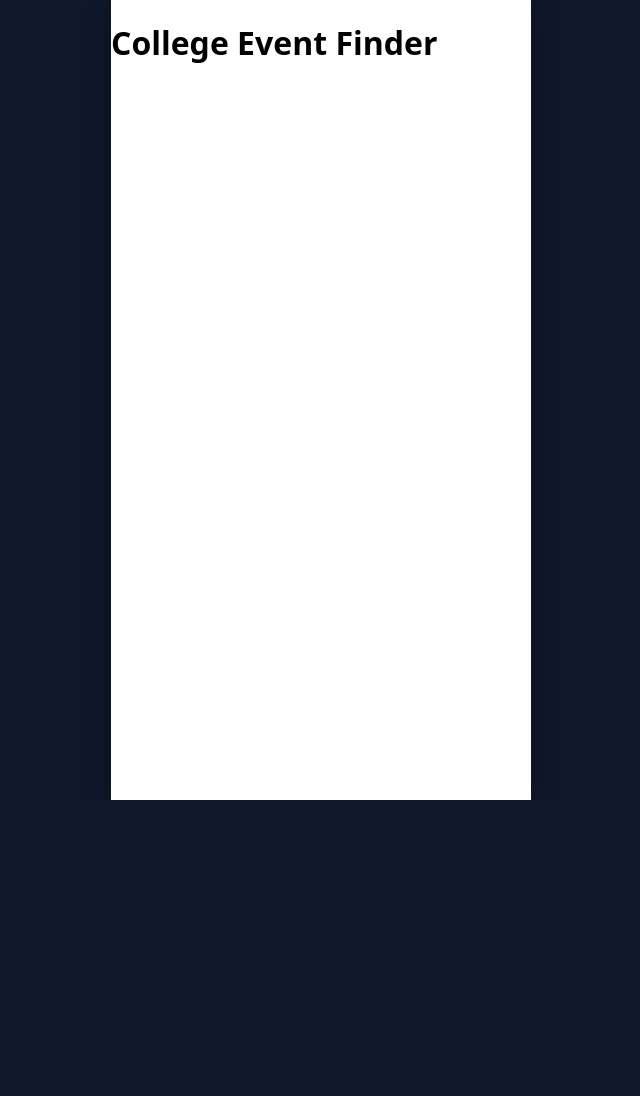
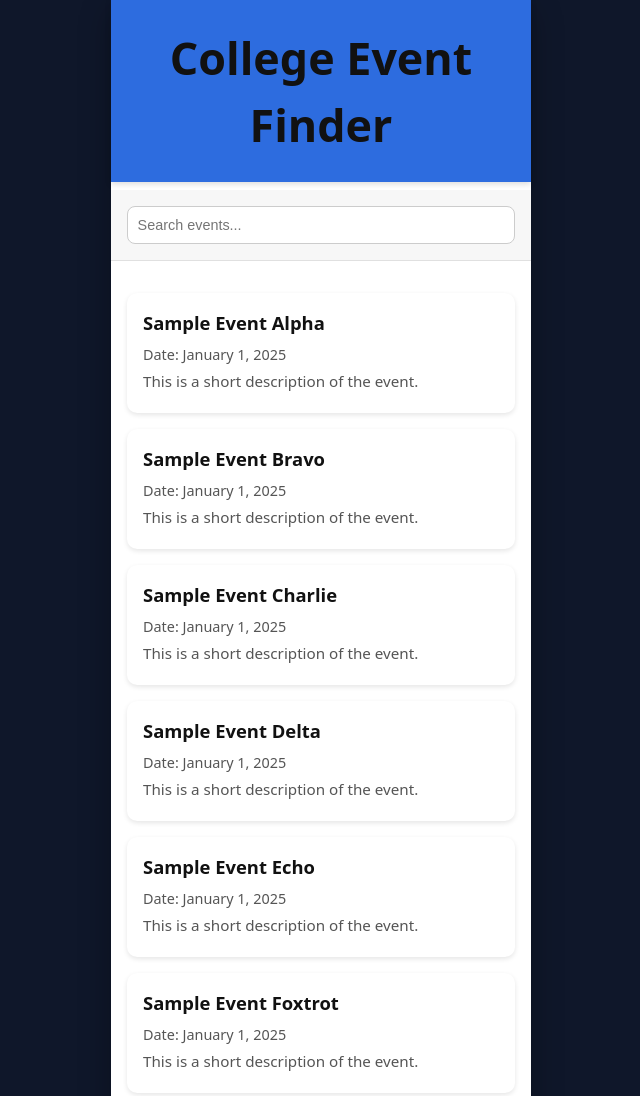
Before and after one commit to Tneal4/college-event-finder, a plain HTML site: page app/index.html in a window 1280 px wide. Shown: the top 1096 px of the page, without its empty margins (319-959 px from the left). Before the commit the page ends 800 px from the top, so only its background shows below. Drawn offline with Linux system fonts and the light colour scheme.

Commit message:
Week 2 Push: GUI updates. main page settings and  stylings

```diff
--- a/app/css/style.css
+++ b/app/css/style.css
@@ -1,49 +1,171 @@
-/*V2 */
+/* College Event Finder - main styles */
+
+/* Design tokens */
+:root {
+    --primary-blue: #2d6cdf;
+    --background-dark: #0f172a;
+    --card-shadow: rgba(0,0,0,0.1);
+    --text-dark: #111;
+    --text-light: #555;
+}
+
+/* Global reset */
+* {
+    box-sizing: border-box;
+}
 
 /* Page background */
 body {
     margin: 0;
     padding: 0;
     font-family: system-ui, -apple-system, BlinkMacSystemFont, "Segoe UI", sans-serif;
-    background: #0f172a; /* dark slate background */
+    background: var(--background-dark);
     display: flex;
     justify-content: center;
     align-items: flex-start;
     min-height: 100vh;
+    line-height: 1.5;
 }
 
 /* App container */
 .app-shell {
     background: #ffffff;
     width: 100%;
-    max-width: 420px;       /* phone width */
+    max-width: 420px;
     min-height: 100vh;
     box-shadow: 0 10px 30px rgba(0,0,0,0.3);
+    display: flex;
+    flex-direction: column;
+    padding-top: env(safe-area-inset-top);
+    padding-bottom: env(safe-area-inset-bottom);
 }
 
+/* Header */
+    .app-header {
+        background-color: var(--primary-blue);
+        padding: 1rem;
+        text-align: center;
+        color: white;
+        font-size: 1.4rem;
+        font-weight: bold;
+        position: sticky;
+        top: 0;
+        z-index: 10;
+        box-shadow: 0 2px 6px rgba(0,0,0,0.15);
 
-/*V2 */
+    }
 
-/*V1 of styling default styling */
 
-/*College Event Finder main page*/ /*
-.app-header {
-    background-color: #3f32ed;
-    padding: 1rem;
-    text-align: center;
-    color: white;
-    font-size: 1.4rem;
-    font-weight: bold;
-font-family: "Comic Sans MS", cursive;}
-
-body {
-    margin:0;
-    padding: 0;
-    font-family: system-ui, -apple-system, BlinkMacSystemFont, "Segoe UI", sans-serif;
+.app-header h1 {
+    margin: 0;
+    padding: 0.5rem 0;
 }
 
-h1 {
-    text-align: center;
-    margin-top: 2rem;
-} */
-/*V1 of styling default styling */
+/* Main content */
+.app-main {
+    flex: 1;
+    overflow-y: auto;
+    padding: 1rem 1rem 2.5rem 1rem;
+    background: #fafafa;
+
+}
+
+/* Search bar */
+.search-section {
+    background: #f7f7f7;
+    padding: 1rem;
+    border-bottom: 1px solid #e0e0e0;
+    margin-bottom: 1rem;
+    margin-top: 0.5rem;
+}
+
+#searchInput {
+    width: 100%;
+    border-radius: 8px;
+    border: 1px solid #ccc;
+    padding: 0.6rem;
+    font-size: 0.9rem;
+}
+
+.visually-hidden {
+    position: absolute;
+    width: 1px;
+    height: 1px;
+    padding: 0;
+    margin: -1px;
+    overflow: hidden;
+    clip: rect(0, 0, 0, 0);
+    border: 0;
+}
+
+/* Event list */
+.event-list {
+    margin-top: 1rem;
+    padding: 1rem 1rem 2rem;
+}
+
+/* Event cards */
+.event-card {
+    background: #ffffff;
+    padding: 1rem;
+    border-radius: 10px;
+    margin-bottom: 1rem;
+    box-shadow: 0 2px 5px var(--card-shadow);
+    transition: transform 0.15s ease;
+}
+
+.event-card:hover {
+    transform: scale(1.01);
+}
+
+.event-card:active {
+    transform: scale(0.99);
+}
+
+/* Fonts */
+h1, h2, h3 {
+    font-weight: 600;
+    color: var(--text-dark);
+}
+
+.event-title {
+    font-size: 1.15rem;
+    margin: 0 0 0.5rem 0;
+}
+
+.event-date,
+.event-description {
+    margin: 0.25rem 0;
+    color: var(--text-light);
+    font-size: 0.95rem;
+}
+
+.event-date {
+    font-size: 0.9rem;
+}
+
+/* screen  */
+@media (max-width: 360px) {
+    .search-section {
+        padding: 0.75rem;
+    }
+    #searchInput {
+        padding: 0.55rem;
+        font-size: 0.85rem;
+    }
+    .event-card {
+        margin-bottom: 0.85rem;
+    }
+    .event-title {
+        font-size: 1rem;
+    }
+
+
+}
+#searchInput:focus {
+    outline: 2px solid var(--primary-blue);
+    outline-offset: 2px;
+}
+html {
+    scroll-behavior: smooth;
+}
--- a/app/index.html
+++ b/app/index.html
@@ -8,19 +8,79 @@
     <link rel="stylesheet" href="css/style.css">
 
 </head>
-
 <body>
-
 <div class="app-shell">
 
     <header class="app-header">
-        <h1>
-            College Event Finder
-        </h1>
+        <h1>College Event Finder</h1>
     </header>
 
+    <main class="app-main-page">
+
+        <section class="search-section">
+            <label for="searchInput" class="visually-hidden">Search Events</label>
+            <input type="text" id="searchInput" placeholder="Search events...">
+        </section>
+
+        <section class="event-list" id="eventList">
+            <div class="event-card">
+                <h2 class="event-title">Sample Event Alpha</h2>
+                <p class="event-date">Date: January 1, 2025</p>
+                <p class="event-description">This is a short description of the event.</p>
+            </div>
+
+            <div class="event-card">
+                <h2 class="event-title">Sample Event Bravo</h2>
+                <p class="event-date">Date: January 1, 2025</p>
+                <p class="event-description">This is a short description of the event.</p>
+            </div>
+
+            <div class="event-card">
+                <h2 class="event-title">Sample Event Charlie</h2>
+                <p class="event-date">Date: January 1, 2025</p>
+                <p class="event-description">This is a short description of the event.</p>
+            </div>
+
+            <div class="event-card">
+                <h2 class="event-title">Sample Event Delta</h2>
+                <p class="event-date">Date: January 1, 2025</p>
+                <p class="event-description">This is a short description of the event.</p>
+            </div>
+
+            <div class="event-card">
+                <h2 class="event-title">Sample Event Echo</h2>
+                <p class="event-date">Date: January 1, 2025</p>
+                <p class="event-description">This is a short description of the event.</p>
+            </div>
+
+            <div class="event-card">
+                <h2 class="event-title">Sample Event Foxtrot</h2>
+                <p class="event-date">Date: January 1, 2025</p>
+                <p class="event-description">This is a short description of the event.</p>
+            </div>
+
+            <div class="event-card">
+                <h2 class="event-title">Sample Event Golf</h2>
+                <p class="event-date">Date: January 1, 2025</p>
+                <p class="event-description">This is a short description of the event.</p>
+            </div>
+
+            <div class="event-card">
+                <h2 class="event-title">Sample Event Hotel</h2>
+                <p class="event-date">Date: January 1, 2025</p>
+                <p class="event-description">This is a short description of the event.</p>
+            </div>
+
+            <div class="event-card">
+                <h2 class="event-title">Sample Event India</h2>
+                <p class="event-date">Date: January 1, 2025</p>
+                <p class="event-description">This is a short description of the event.</p>
+            </div>
+
+
+        </section>
+
+    </main>
 </div>
-
 </body>
-
 </html>
```
Also changed, not shown: app/gui_planning.txt, docs/css_versions.txt (added).
